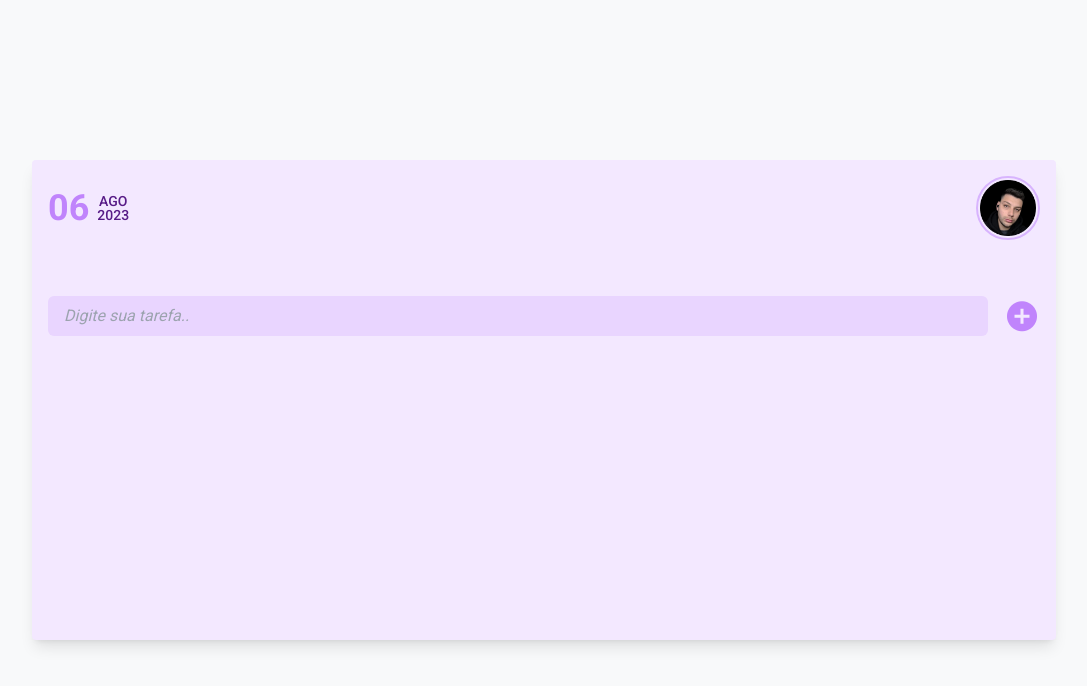
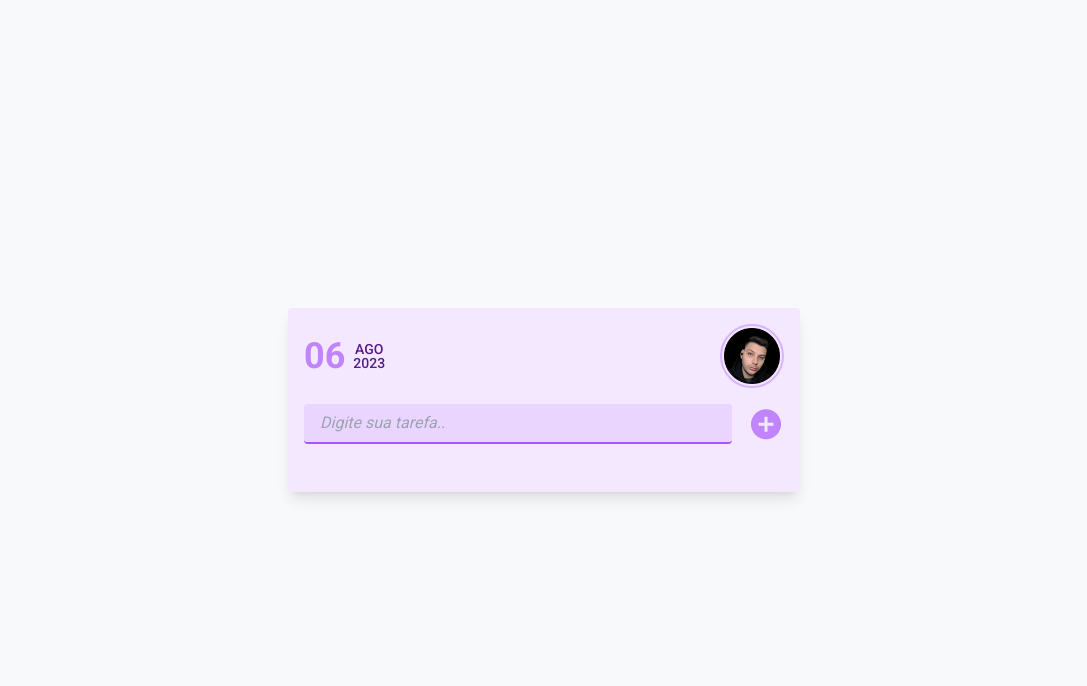
Before and after one commit to leonDenizard/toDoList, a React (Vite) app: page / in a window 1280 px wide. Shown: the top 686 px of the page, without its empty margins (96-1183 px from the left). Built offline with nearby package versions, Linux system fonts and the light colour scheme.

Commit message:
Implementado funcionalidade responsável por adicionar a tarefa em uma lista, e estilizado as mesmas

```diff
--- a/src/components/App.jsx
+++ b/src/components/App.jsx
@@ -1,15 +1,20 @@
+import { useState } from "react"
 import { Header } from "./Header/Header"
 import { InputTask } from "./InputTask/InputTask"
+import { TaskList } from "./TaskList/TaskList"
 
 function App() {
 
 
+  const [itens, setItens] = useState([])
+
   return (
     <main className="bg-primary-color min-h-screen w-full flex justify-center items-center">
 
-      <section className="min-h-secton w-4/5 bg-purple-100 rounded p-4 shadow-lg">
+      <section className="w-4/5 md:max-w-lg bg-purple-100 rounded p-4 shadow-lg">
         <Header></Header>
-        <InputTask></InputTask>
+        <InputTask itens={itens} setItens={setItens}></InputTask>
+        <TaskList itens={itens}></TaskList>
       </section>
 
 
--- a/src/components/InputTask/InputTask.jsx
+++ b/src/components/InputTask/InputTask.jsx
@@ -1,16 +1,38 @@
-export function InputTask() {
+import { useState } from "react";
+
+export function InputTask({ setItens }) {
+
+
+  const [taskValue, setTaskValue] = useState("")
+
+  const handleInputTask = (event) =>{
+    setTaskValue(event.target.value)
+  }
+
+  const handleAddTask = () =>{
+
+    if(taskValue.trim() !== ""){
+
+      setItens((prevItens) =>[...prevItens, taskValue])
+      setTaskValue('')
+    }
+
+  }
+
   return (
-    <div className="relative max-w-full flex justify-center gap-4 top-14">
+    <div className="relative max-w-full flex justify-center gap-4 mt-4">
       <input
-        className="px-4 outline-none bg-purple-200 rounded-md text-base text-purple-950 font-Roboto font-medium placeholder:font-normal placeholder:italic
-            max-w-90 w-full"
+        className="px-4 outline-none bg-purple-200 rounded text-base text-purple-950 font-Roboto font-medium placeholder:font-normal placeholder:italic
+            max-w-90 w-full border-b-2 border-purple-500"
         type="text"
         name="task"
         id="task"
         placeholder="Digite sua tarefa.."
+        value={taskValue}
+        onChange={handleInputTask}
       />
 
-      <i className='bx bxs-plus-circle text-purple-400 text-4xl hover:text-purple-600 transition cursor-pointer'></i>
+      <i className='bx bxs-plus-circle text-purple-400 text-4xl hover:text-purple-600 transition cursor-pointer' onClick={handleAddTask}></i>
 
     </div>
   );
--- /dev/null
+++ b/src/components/TaskList/TaskList.jsx
@@ -0,0 +1,16 @@
+export function TaskList({ itens }) {
+  return (
+    <div className="relative mt-8">
+      <ul className="flex flex-col gap-2">
+        {itens.map((item, index) => (
+          <li className="first-letter:uppercase font-bold font-Roboto text-sm text-purple-950 bg-purple-200
+            pl-4 pr-1 py-2 rounded-md hover:bg-purple-500 hover:text-white transition cursor-pointer
+            flex items-center justify-between" key={index}>{item}
+
+            <i className='bx bx-check text-2xl bg-purple-400 rounded-full w-7 h-7 flex items-center justify-center'></i>
+            </li>
+        ))}
+      </ul>
+    </div>
+  )
+}
--- a/tailwind.config.js
+++ b/tailwind.config.js
@@ -16,7 +16,7 @@ export default {
         '80': '80%'
       },
       minHeight:{
-        'secton': '60vh'
+        'section': '60vh'
       }
     },
   },
```
Also changed, not shown: .eslintrc.cjs.
